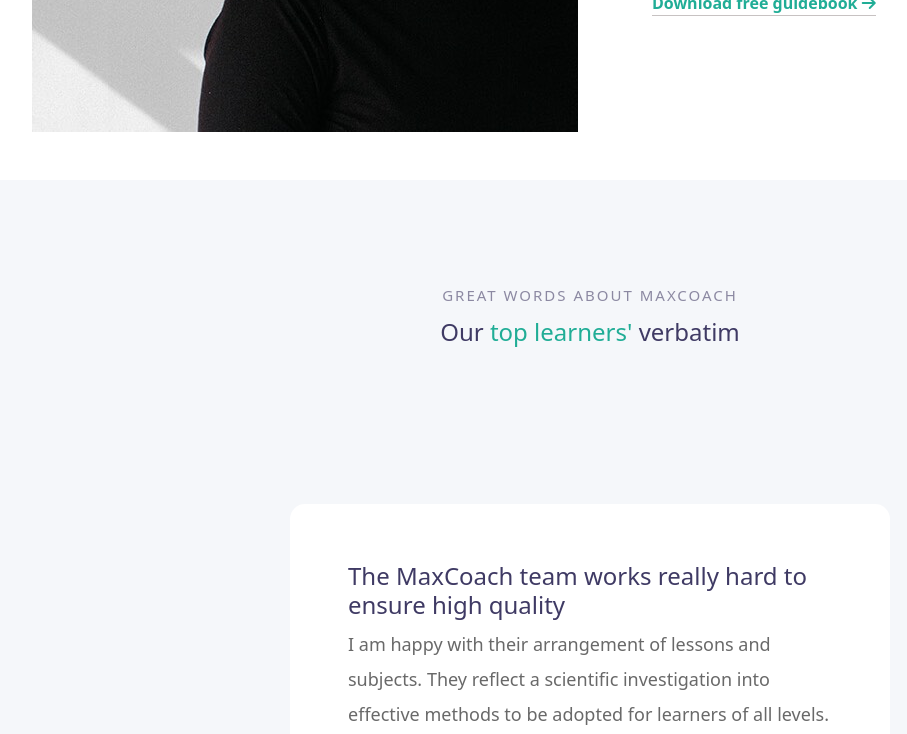
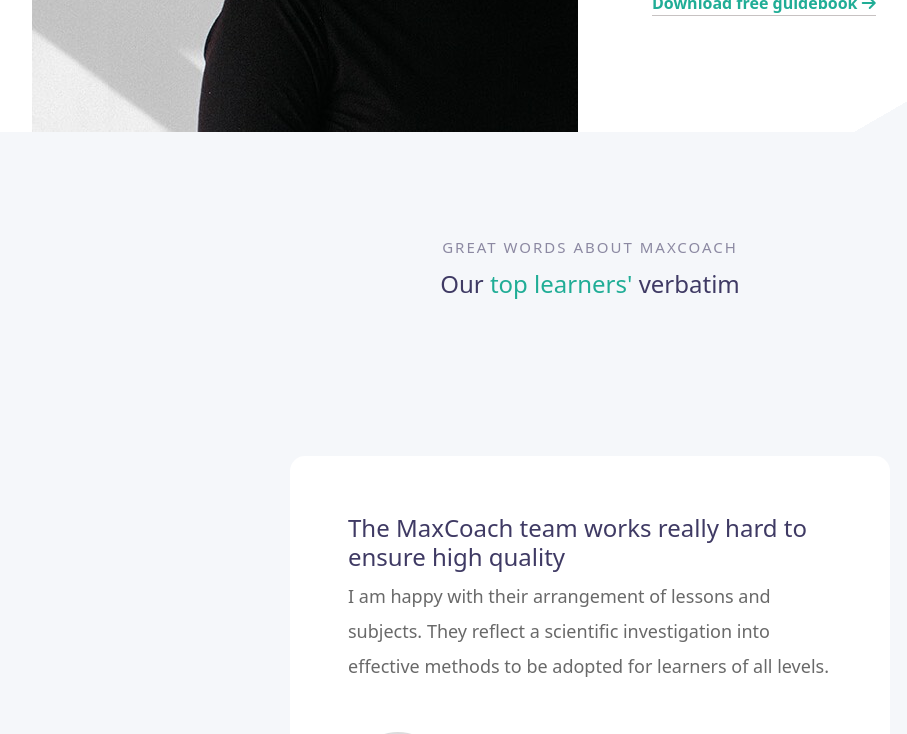
Before and after one commit to saraaffro/proj-html-vuejs, a Vue app: page / in a window 1280 px wide. Shown: the part 2980-3714 px from the top of the page, without its empty margins (50-957 px from the left). Built offline with nearby package versions, Linux system fonts and the light colour scheme.

Commit message:
config: curva

```diff
--- a/src/components/EnjoyCompanionship.vue
+++ b/src/components/EnjoyCompanionship.vue
@@ -7,7 +7,8 @@
 </script>
 
 <template>
-    <div class="container-xl">
+    <div class="bg">
+        <div class="container-xl">
         <div class="row">
             <div class="col-12 col-lg-6">
                 <div class="image">
@@ -37,10 +38,20 @@
             </div>
         </div>
     </div>
+
+    </div>
+
 </template>
 
 <style lang="scss" scoped>
 @use '../styles/partial/variables' as *;
+
+
+.bg {
+    background: linear-gradient(330deg, transparent 182px, #fff 20px), #f5f7fa;
+    overflow: hidden;
+    border-bottom-right-radius: 10px;
+}
 .image {
     position: relative;
 
--- a/src/components/TeamHome.vue
+++ b/src/components/TeamHome.vue
@@ -12,7 +12,7 @@ components:{
 </script>
 
 <template>
-    <div class="container-fluid bg mt-5">
+    <div class="container-fluid bg">
         <div class="title text-center">
             <h6 class="little-title ">GREAT WORDS ABOUT MAXCOACH</h6>
             <h2 class="big-title">Our <span class="top">top learners'</span> verbatim</h2>
```
